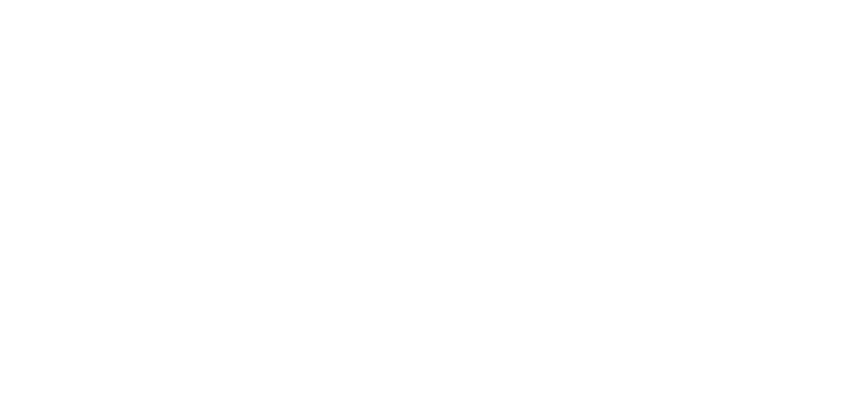
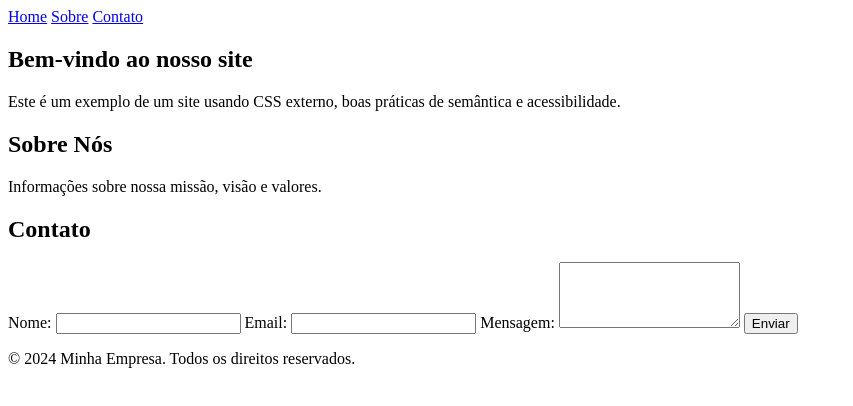
Before and after one commit to devhugotech/prova, a plain HTML site: page index.html in a window 1280 px wide. Shown: the whole page, without its empty margins (0-853 px from the left). Drawn offline with Linux system fonts and the light colour scheme.

Commit message:
adding more content

```diff
--- a/index.html
+++ b/index.html
@@ -1,12 +1,48 @@
 <!DOCTYPE html>
-<html lang="en">
+<html lang="pt-br">
 <head>
-    <meta charset="UTF-8">
-    <meta name="viewport" content="width='device-width', initial-scale=1.0">
-    <link rel="stylesheet" href="styles.css">
-    <title>Prova n1</title>
+  <meta charset="UTF-8">
+  <meta name="viewport" content="width=device-width, initial-scale=1.0">
+  <meta name="description" content="Exemplo de site com estilo em CSS externo, focado em semântica, acessibilidade e controle de versão.">
+  <title>Prova de introdução a programação web</title>
+  <link rel="stylesheet" href="styles.css">
 </head>
 <body>
+  <header>
+    <nav>
+      <a href="#home">Home</a>
+      <a href="#about">Sobre</a>
+      <a href="#contact">Contato</a>
+    </nav>
+  </header>
+  <main>
+    <section id="home">
+      <h1>Bem-vindo ao nosso site</h1>
+      <p>Este é um exemplo de um site usando CSS externo, boas práticas de semântica e acessibilidade.</p>
+    </section>
 
+    <section id="about">
+      <h2>Sobre Nós</h2>
+      <p>Informações sobre nossa missão, visão e valores.</p>
+    </section>
+    <section id="contact">
+      <h2>Contato</h2>
+      <form aria-label="Formulário de contato">
+        <label for="nome">Nome:</label>
+        <input type="text" id="nome" name="nome" aria-required="true" required>
+
+        <label for="email">Email:</label>
+        <input type="email" id="email" name="email" aria-required="true" required>
+
+        <label for="mensagem">Mensagem:</label>
+        <textarea id="mensagem" name="mensagem" rows="4" aria-required="true" required></textarea>
+
+        <button type="submit" aria-label="Enviar formulário de contato">Enviar</button>
+      </form>
+    </section>
+  </main>
+  <footer>
+    <p>&copy; 2024 Minha Empresa. Todos os direitos reservados.</p>
+  </footer>
 </body>
 </html>
```
